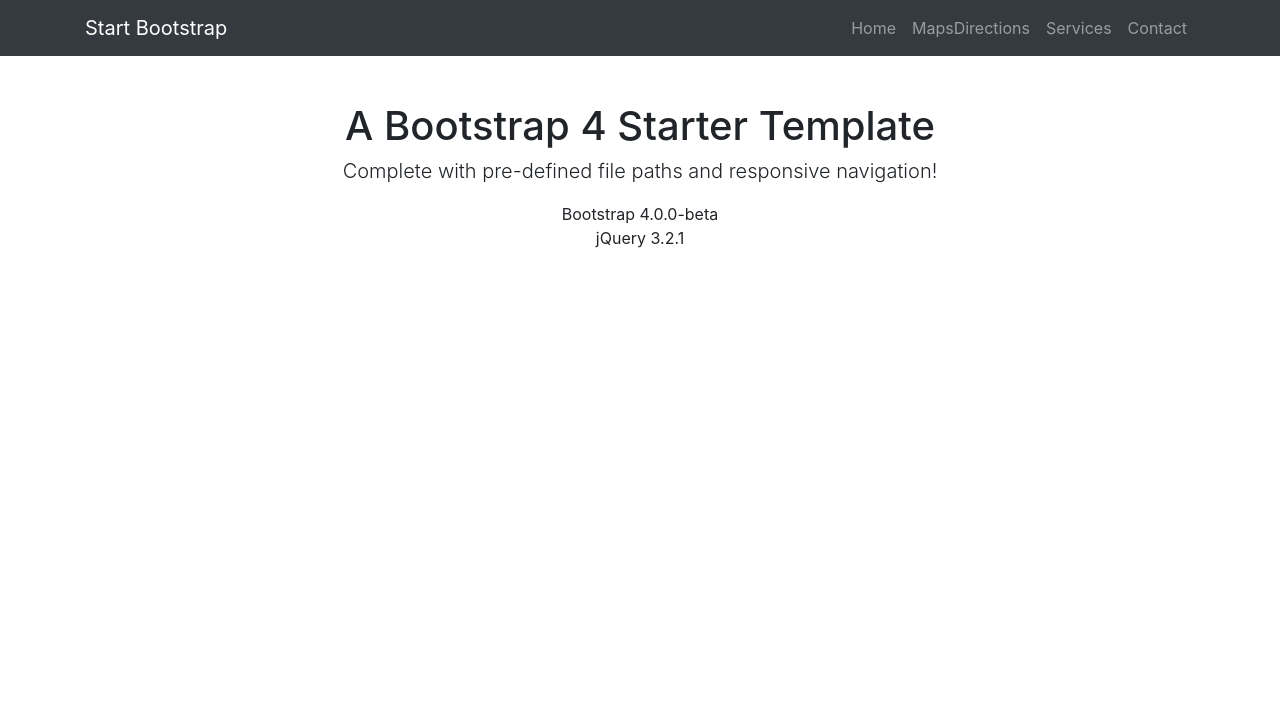
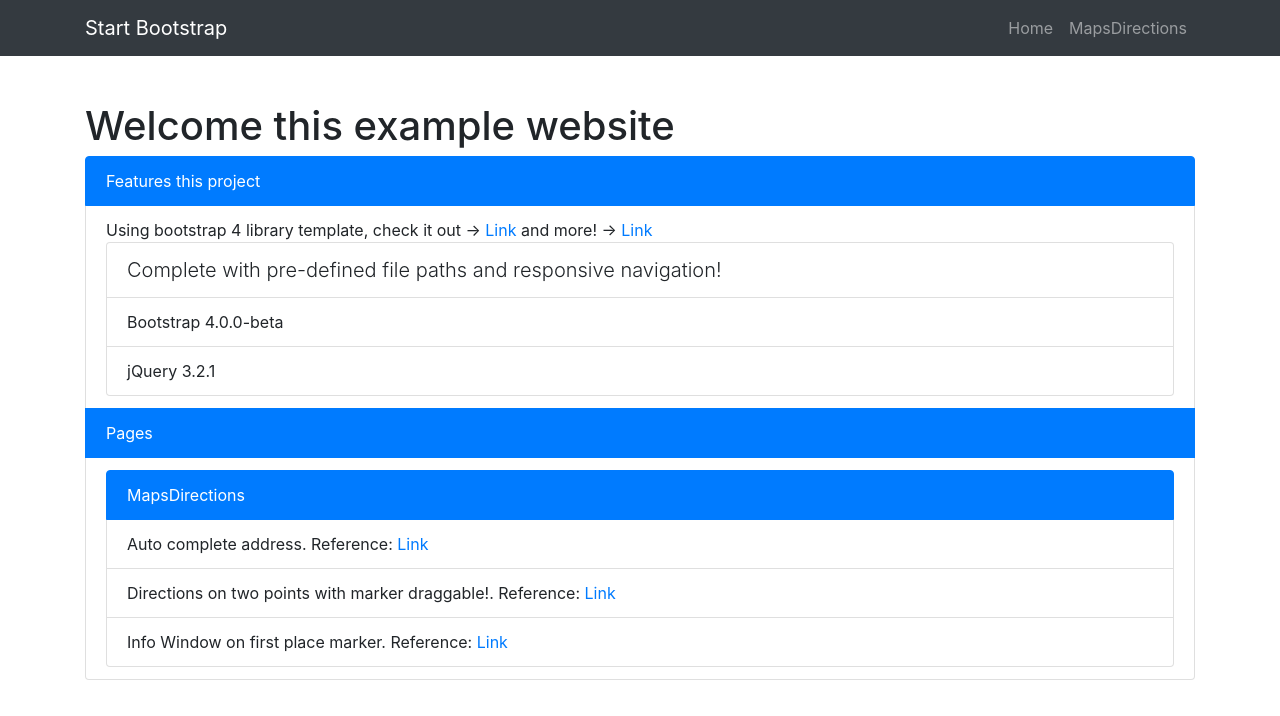
Before and after one commit to IgorFachini/GoogleMapsTest, a website: page pages/index.html in a window 1280 px wide. Drawn offline with Linux system fonts and the light colour scheme.

Commit message:
home info and references

```diff
--- a/pages/index.html
+++ b/pages/index.html
@@ -18,12 +18,12 @@
     body {
       padding-top: 54px;
     }
+
     @media (min-width: 992px) {
       body {
         padding-top: 56px;
       }
     }
-
   </style>
 
 </head>
@@ -34,7 +34,8 @@
   <nav class="navbar navbar-expand-lg navbar-dark bg-dark fixed-top">
     <div class="container">
       <a class="navbar-brand" href="#">Start Bootstrap</a>
-        <button class="navbar-toggler" type="button" data-toggle="collapse" data-target="#navbarResponsive" aria-controls="navbarResponsive" aria-expanded="false" aria-label="Toggle navigation">
+      <button class="navbar-toggler" type="button" data-toggle="collapse" data-target="#navbarResponsive" aria-controls="navbarResponsive"
+        aria-expanded="false" aria-label="Toggle navigation">
           <span class="navbar-toggler-icon"></span>
         </button>
       <div class="collapse navbar-collapse" id="navbarResponsive">
@@ -46,12 +47,6 @@
           <li class="nav-item">
             <a class="nav-link" href="mapsDirection.html">MapsDirections</a>
           </li>
-            <li class="nav-item">
-              <a class="nav-link" href="#">Services</a>
-            </li>
-            <li class="nav-item">
-              <a class="nav-link" href="#">Contact</a>
-            </li>
         </ul>
       </div>
     </div>
@@ -60,13 +55,28 @@
   <!-- Page Content -->
   <div class="container">
     <div class="row">
-        <div class="col-lg-12 text-center">
-          <h1 class="mt-5">A Bootstrap 4 Starter Template</h1>
-          <p class="lead">Complete with pre-defined file paths and responsive navigation!</p>
-          <ul class="list-unstyled">
-            <li>Bootstrap 4.0.0-beta</li>
-            <li>jQuery 3.2.1</li>
+      <div class="col-lg-12">
+        <h1 class="mt-5">Welcome this example website</h1>
+        <ul class="list-group">
+          <li class="list-group-item active">Features this project</li>
+          <li class="list-group-item">Using bootstrap 4 library template, check it out -> <a href="https://github.com/BlackrockDigital/startbootstrap-bare">Link</a>            and more! -> <a href="https://github.com/BlackrockDigital/startbootstrap">Link</a>
+            <ul class="list-group list-unstyled">
+              <li class="list-group-item lead">Complete with pre-defined file paths and responsive navigation!</li>
+              <li class="list-group-item">Bootstrap 4.0.0-beta</li>
+              <li class="list-group-item">jQuery 3.2.1</li>
             </ul>
+          </li>
+          <li class="list-group-item active text-black">Pages</li>
+          <li class="list-group-item">
+            <ul class="list-group">
+              <a href="mapsDirection.html" class="list-group-item active">MapsDirections</a>
+              <li class="list-group-item">Auto complete address. Reference: <a href="https://developers.google.com/maps/documentation/javascript/examples/places-autocomplete">Link</a></li>
+              <li class="list-group-item">Directions on two points with marker draggable!. Reference: <a href="https://developers.google.com/maps/documentation/javascript/examples/directions-draggable">Link</a></li>
+              <li class="list-group-item">Info Window on first place marker. Reference: <a href="https://developers.google.com/maps/documentation/javascript/examples/infowindow-simple">Link</a></li>
+            </ul>
+          </li>
+        </ul>
+
       </div>
     </div>
   </div>
```
Also changed, not shown: pages/mapsDirection.html (+2 -9 lines). Lines whose indentation alone changed are shown as unchanged.
